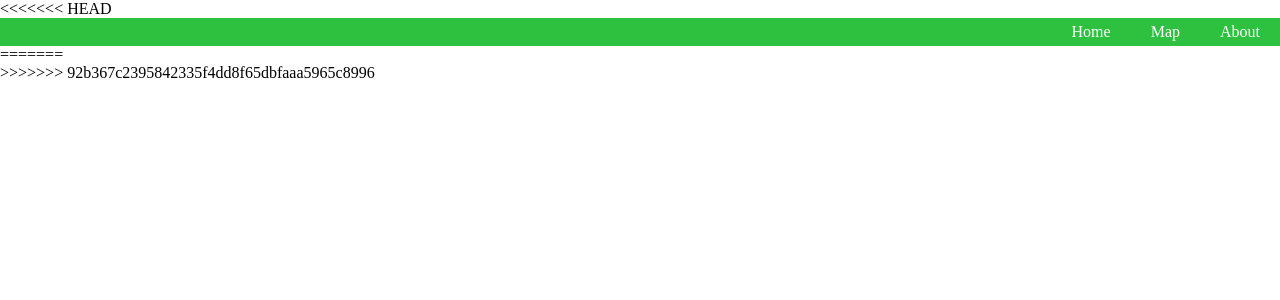
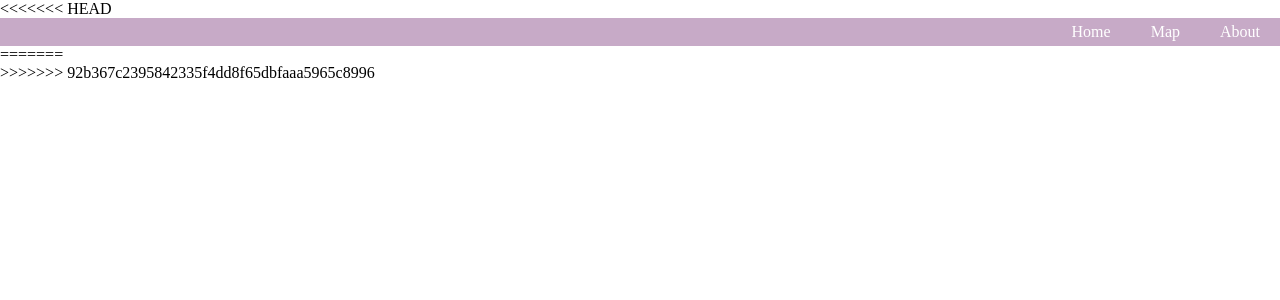
Before and after one commit to atemmel/good-tech-hack-2019, a PHP site: page / in a window 1280 px wide. Shown: the top 300 px of the page. Run offline with PHP 8.4, Linux system fonts and the light colour scheme.

Commit message:
bytte bakgrundsfärg

```diff
--- a/main.css
+++ b/main.css
@@ -3,7 +3,7 @@ body {
 }
 
 #navigation {
-	background: #2ec13f;
+	background: #c7aac7;
 	overflow: hidden;
 }
 
```
